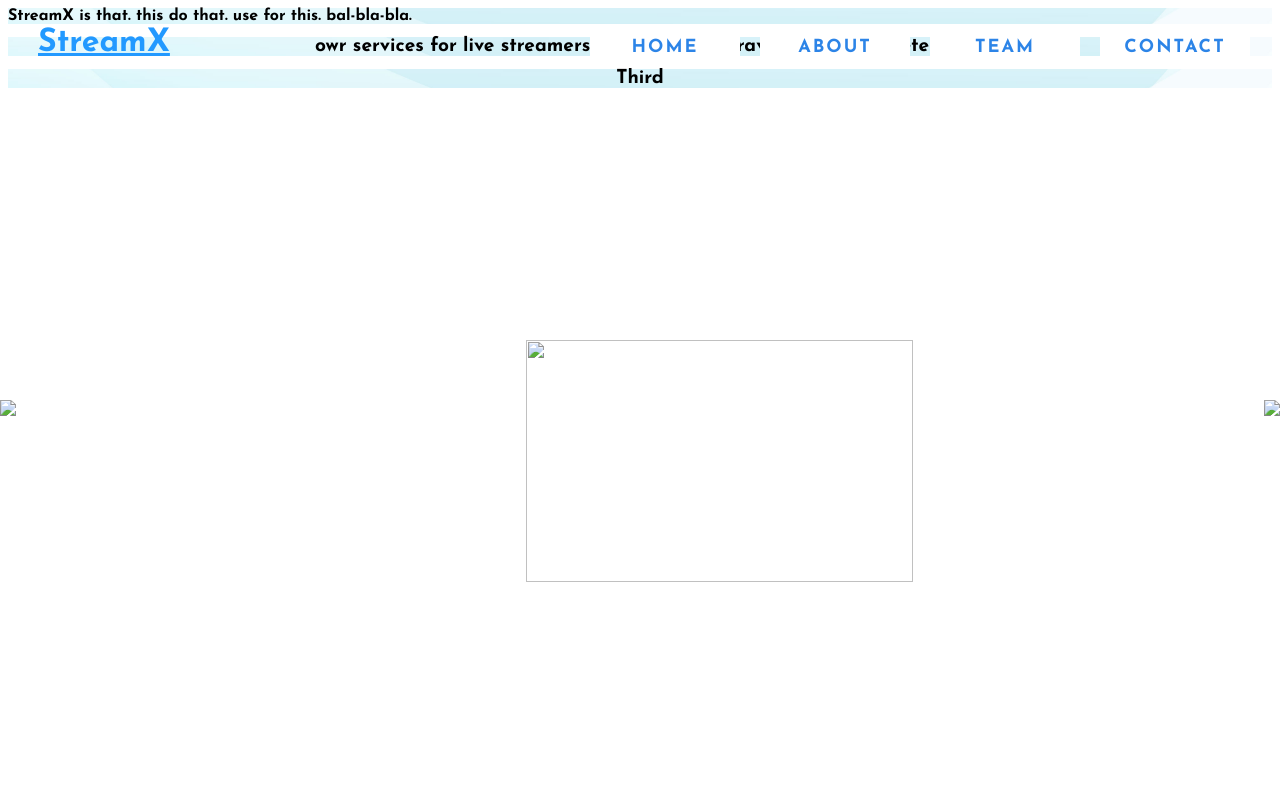
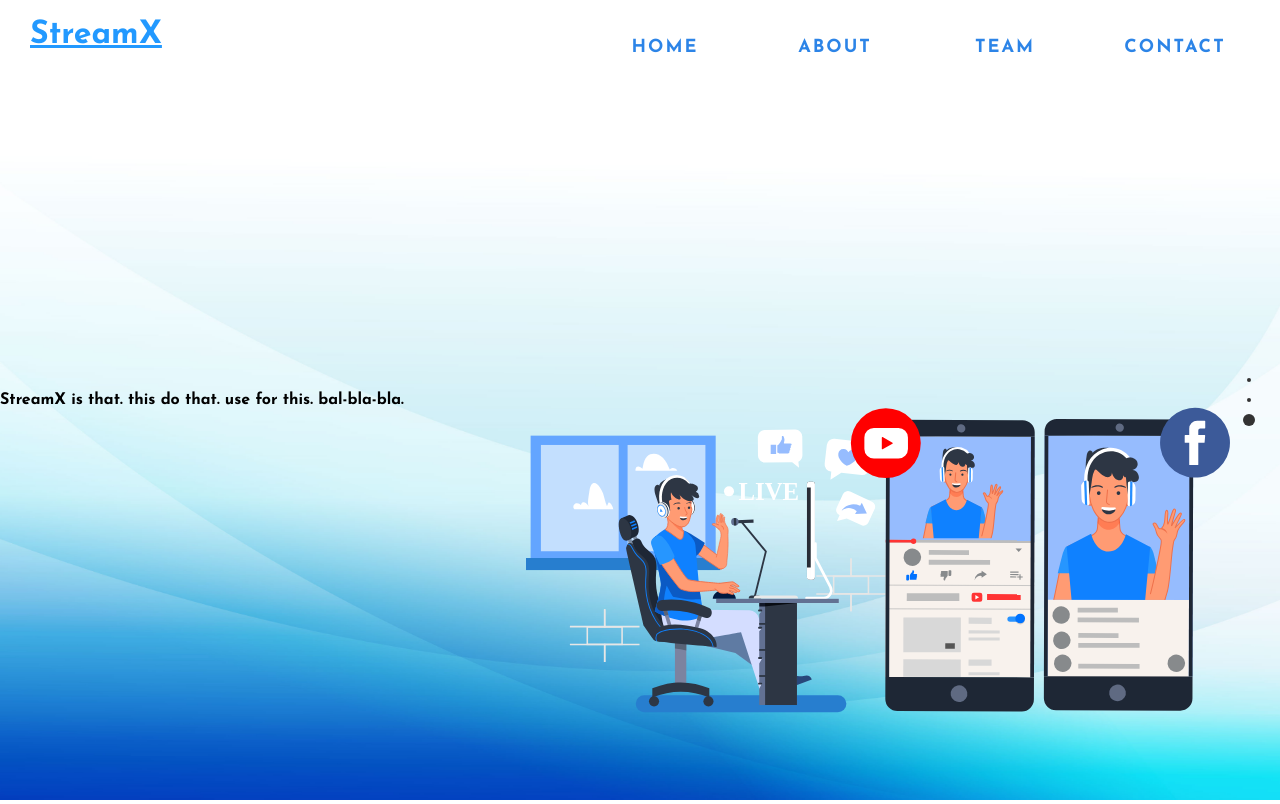
Before and after one commit to xpanar/StreamX, a plain HTML site: page index.html in a window 1280 px wide. Shown: the top 804 px of the page. Drawn offline with nearby package versions, Linux system fonts and the light colour scheme; the site is published under a folder, as on GitHub Pages, so addresses that start at the root find nothing.

Commit message:
Update index.html

```diff
--- a/index.html
+++ b/index.html
@@ -5,7 +5,7 @@
     <meta name="viewport" content="width=device-width, initial-scale=1.0">
     <title>Document</title>
     <link href="https://fonts.googleapis.com/css2?family=Josefin+Sans:wght@700&display=swap" rel="stylesheet">
-    <link rel="stylesheet" href="/lib/fullpage.css" />
+    <link rel="stylesheet" href="lib/fullpage.css" />
     <link rel="stylesheet" href="css/main.css">
     <link rel="stylesheet" href="https://unpkg.com/aos@next/dist/aos.css" />
 </head>
@@ -22,15 +22,15 @@
     </div>
     <div id="fullPage">
         <div class="section s1">
-            <img src="/images/firts stream.svg" id="vector">
+            <img src="images/firts stream.svg" id="vector">
             <div class="textd" data-aos="fade-rigth">StreamX is that. this do that. use for this. bal-bla-bla. </div>
         </div>
         <div class="section s2">
-            <img src="/images/2nd-art.svg" id="art-dslr" height="400px" data-aos="fade-right" data-aos-easing="ease-in-back">
+            <img src="images/2nd-art.svg" id="art-dslr" height="400px" data-aos="fade-right" data-aos-easing="ease-in-back">
             <H1>owr services for live streamers, event stream, traver vlogers, et cetera.....</H1>
         </div>
         <div class="section s3">
-            <img src="/images/Crop_mobile.png" id="art-mobile" height="400px" data-aos="fade-left" data-aos-easing="ease-in-out">
+            <img src="images/Crop_mobile.png" id="art-mobile" height="400px" data-aos="fade-left" data-aos-easing="ease-in-out">
             <H1>Third</H1>
         </div>
     </div>
@@ -44,8 +44,8 @@
         }
     </script>
 <script src="https://unpkg.com/aos@next/dist/aos.js"></script>
-<script src="/lib/fullpage.extensions.min.js"></script>
-<script src="/lib/fullpage.js"></script>
+<script src="lib/fullpage.extensions.min.js"></script>
+<script src="lib/fullpage.js"></script>
 <script type="text/javascript">
         initialize(false);
 
```
